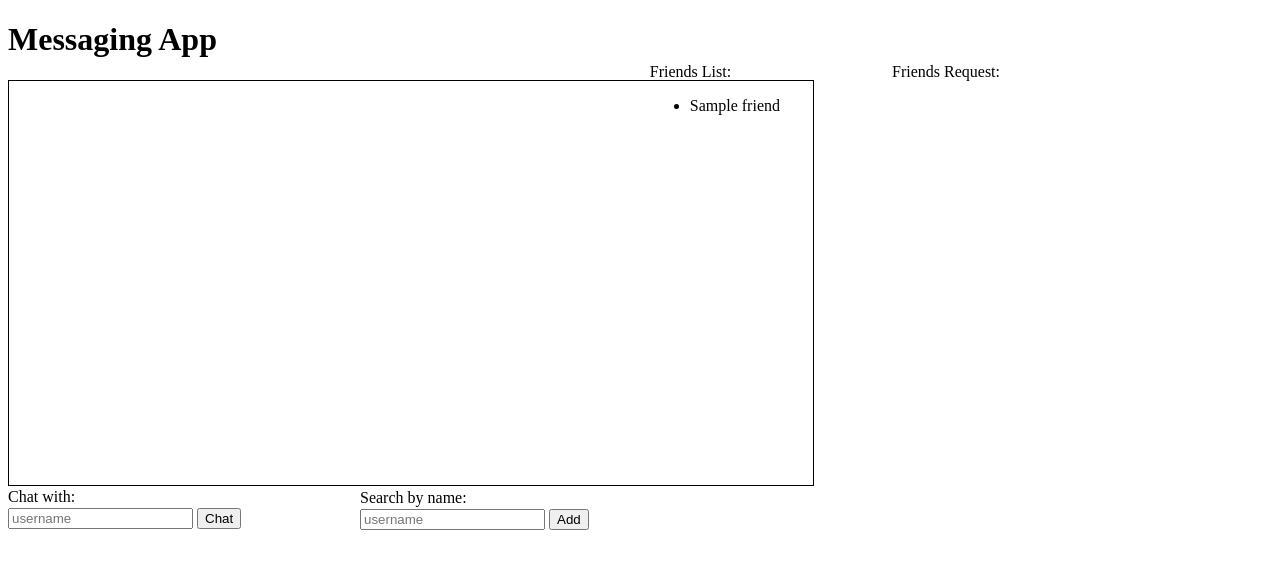
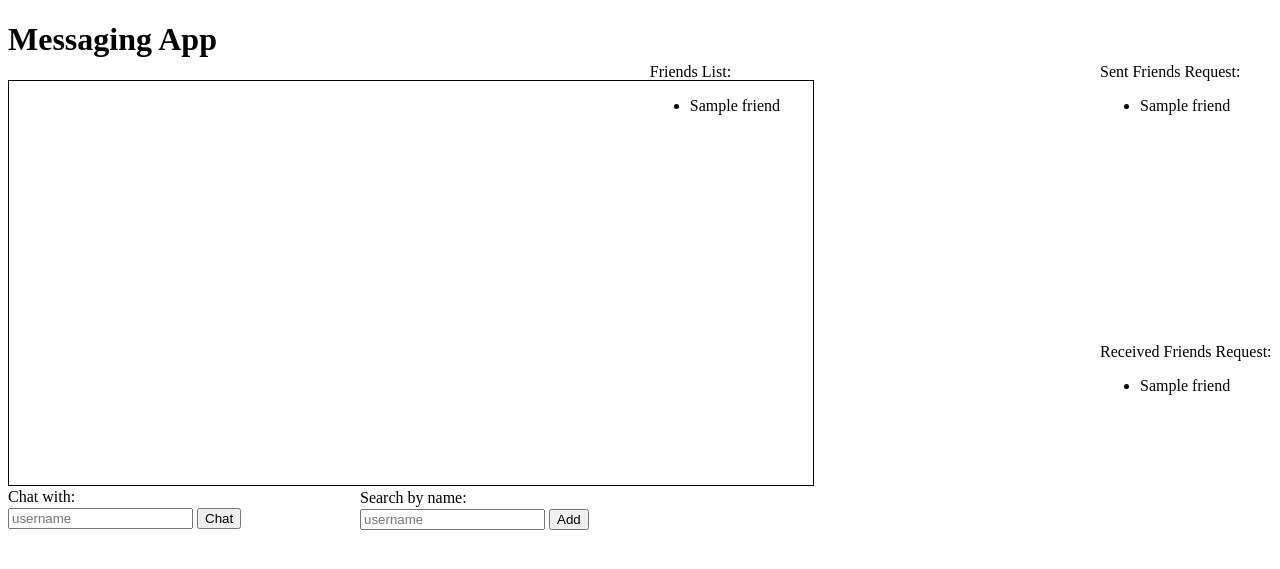
Before and after one commit to luyubing123/INFO2222-Assignment, a Flask app: template templates/home.jinja in a window 1280 px wide. Shown: the part 59-628 px from the top of the page. Run offline with Flask 3, Linux system fonts and the light colour scheme; the template is opened without the code that fills it: most values are stand-ins (such as "Sample title", 1, 10 or a date in 2020).

Commit message:
request dispaly featured complete

```diff
--- a/app.py
+++ b/app.py
@@ -52,6 +52,26 @@ def login_user():
 
     return url_for('home', username=request.json.get("username"))
 
+@app.route("/home/addfriend", methods=["POST"])
+def add_friend():
+    if not request.is_json:
+        abort(404)
+
+    username = request.json.get("username")
+    friendname = request.json.get("friendname")
+
+    user_to_add =  db.get_user(friendname)
+    if user_to_add is None:
+        return "Error: User does not exist!"
+
+    if friendname == username:
+        return "Error: Cann't add yourself"
+
+    db.insert_friendrequest(username,friendname)
+    return "Request send"
+
+
+
 # handles a get request to the signup page
 @app.route("/signup")
 def signup():
@@ -82,13 +102,26 @@ def home():
         abort(404)
 
     # store current user's friends in a list
-
     friendship = []
     results = db.get_friendship(request.args.get("username"))
     for r in results:
         friendship.append(r.friendname)
 
-    return render_template("home.jinja", username=request.args.get("username"),friendship = friendship)
+    friendrequest = []
+    request_results = db.get_friendrequest(request.args.get("username"))
+    for r in request_results:
+        friendrequest.append(r.friendname +": " + r.status)
+
+    received_friendrequest = []
+    received_results = db.get_received_friendrequest(request.args.get("username"))
+    for r in received_results:
+        received_friendrequest.append(r.username)
+
+
+
+    return render_template("home.jinja", username=request.args.get("username"),
+                           friendship = friendship,friendrequest = friendrequest,
+                           received_friendrequest = received_friendrequest)
 
 
 
--- a/templates/home.jinja
+++ b/templates/home.jinja
@@ -58,6 +58,8 @@
         <button onclick="leave()">Leave Room</button>
     </section>
 
+
+
     <section id="friends_list", style="top:120px;right:500px; position:fixed">
         <p class="text">Friends List: </p>
         <ul>
@@ -67,16 +69,34 @@
     </ul>
     </section>
 
-    <section id="friends_request", style="top:120px;right:280px; position:fixed">
-        <p class="text">Friends Request: </p>
+
+    <section id="send_request", style="top:120px;left:1100px; position:fixed">
+        <p class="text">Sent Friends Request: </p>
+        <ul>
+        {% for friend in friendrequest %}
+            <li>{{ friend }}</li>
+        {% endfor %}
+    </ul>
     </section>
+
+
+    <section id="received_request", style="top:400px;left:1100px; position:fixed">
+        <p class="text">Received Friends Request: </p>
+        <ul>
+        {% for friend in received_friendrequest %}
+            <li>{{ friend }}</li>
+        {% endfor %}
+    </ul>
+    </section>
+
 
     <section id="add_friend", style="top:546px;left:360px; position:fixed">
         <p class="text">Search by name: </p>
-        <input id="receiver" placeholder="username">
+        <input id="friendname_to_add" placeholder="username">
         <!-- MDN says its bad practice to use the onclick attribute,
         but we're using it anyways coz its easy :)-->
-        <button>Add</button>
+        <button onclick="addfriend()">Add</button>
+        <p id="add_status"></p>
     </section>
 
 
@@ -131,6 +151,21 @@
         add_message(msg, color);
     })
 
+    // send message to server when user click
+    async function addfriend() {
+
+            let addfriendURL = "{{ url_for('add_friend') }}";
+
+            let res = await axios.post(addfriendURL, {
+                friendname: $("#friendname_to_add").val(),
+                username: username
+            });
+
+            document.getElementById("add_status").innerHTML = res.data;
+
+            return;
+    }
+
     // we'll send the message to the server by emitting a "send" event
     function send() {
         let message = $("#message").val();
--- a/templates/login.jinja
+++ b/templates/login.jinja
@@ -51,7 +51,6 @@
             // if the server sends in an error message, alert() the error message
             if (!isValidURL(res.data)) {
                 document.getElementById("p1").innerHTML = res.data;
-                {# alert(res.data); #}
                 return;
             }
 
```
Also changed, not shown: db.py (+20 -0 lines), models.py (+5 -2 lines).
